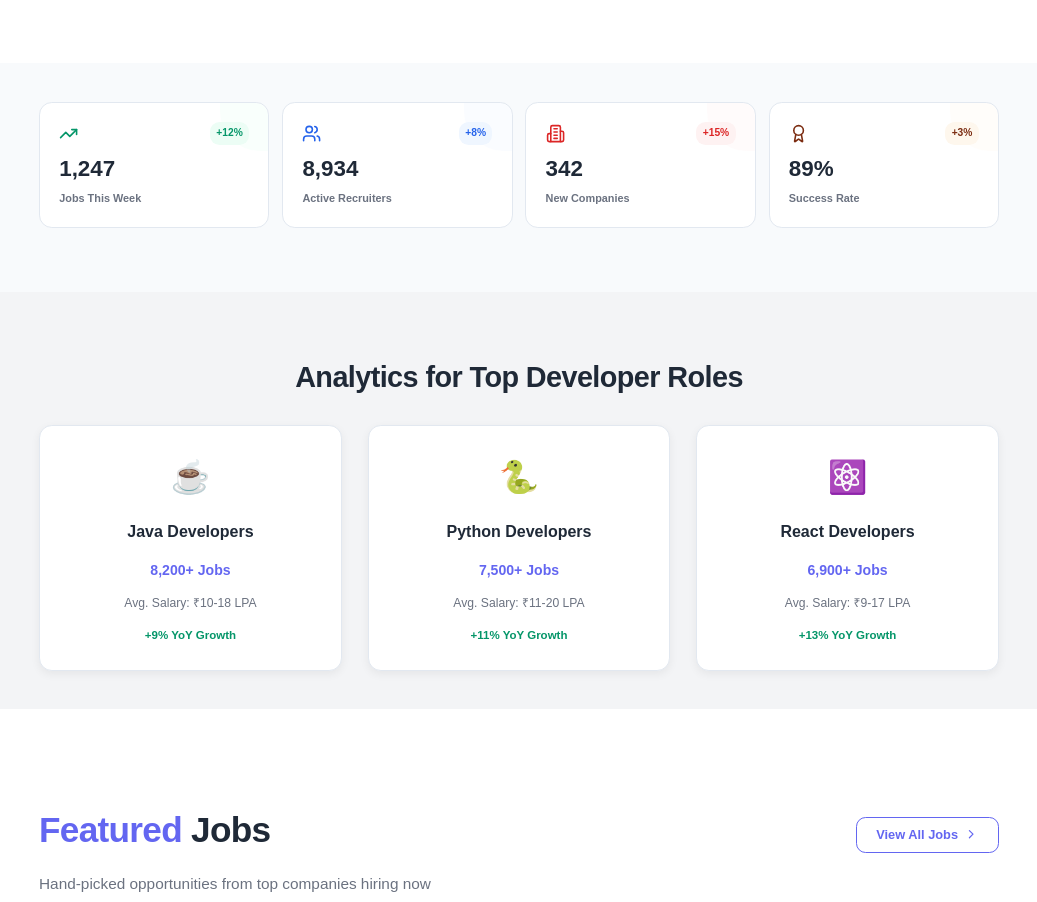
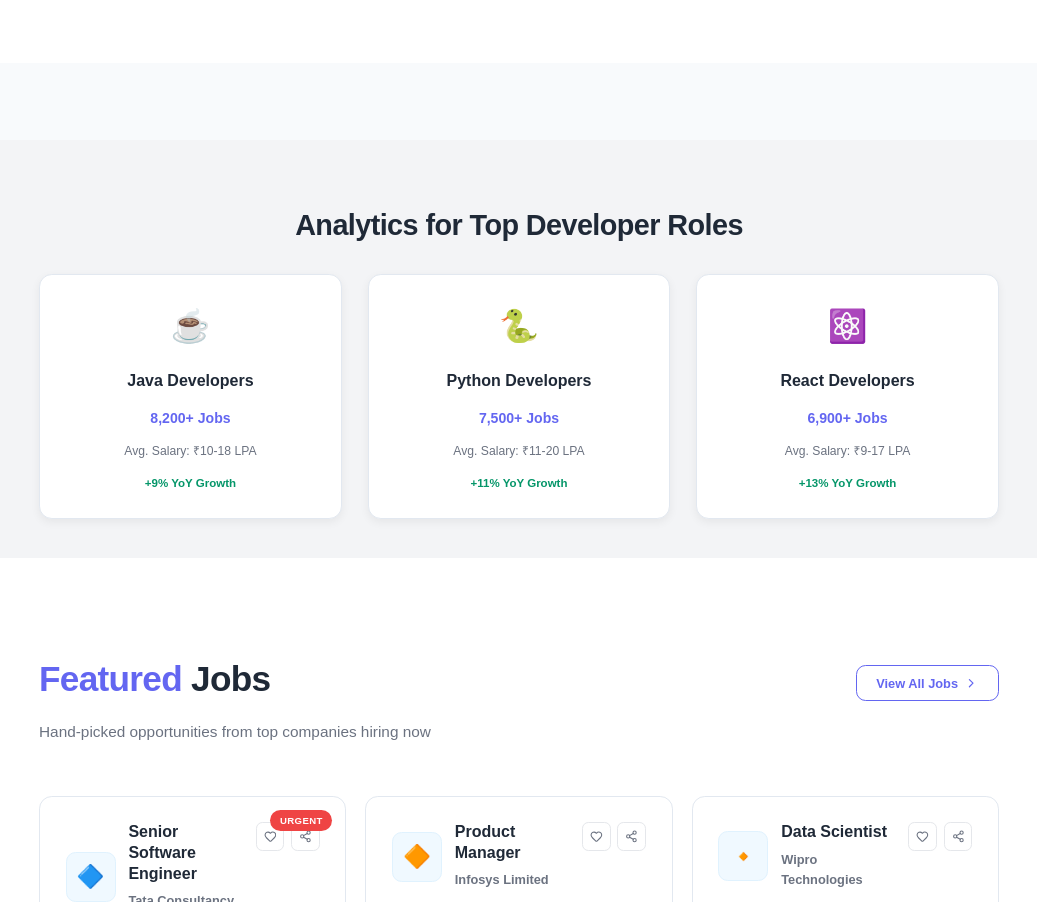
Before and after one commit to AdminVelesium/TOC, a React (Vite) app: page / in a window 1280 px wide. Shown: the part 1473-2375 px from the top of the page, without its empty margins (121-1158 px from the left). Built offline with nearby package versions, Linux system fonts and the light colour scheme; a web font is replaced by a local one.

Commit message:
Update Homepage.jsx

```diff
--- a/src/components/Homepage/Homepage.jsx
+++ b/src/components/Homepage/Homepage.jsx
@@ -967,134 +967,7 @@ export default function JobPortalHomepage() {
                         padding: "0 1rem",
                     }}
                 >
-                    {/* Dashboard Analytics Cards */}
-                    <div
-                        style={{
-                            display: "grid",
-                            gridTemplateColumns: window.innerWidth < 768 ? "repeat(2, 1fr)" : "repeat(4, 1fr)",
-                            gap: "1rem",
-                            marginBottom: "2rem",
-                        }}
-                    >
-                        {[
-                            {
-                                icon: <TrendingUp size={24} color="#059669" />,
-                                label: "Jobs This Week",
-                                value: "1,247",
-                                change: "+12%",
-                                bgColor: "#ecfdf5",
-                                textColor: "#059669"
-                            },
-                            {
-                                icon: <Users size={24} color="#2563eb" />,
-                                label: "Active Recruiters",
-                                value: "8,934",
-                                change: "+8%",
-                                bgColor: "#eff6ff",
-                                textColor: "#2563eb"
-                            },
-                            {
-                                icon: <Building2 size={24} color="#dc2626" />,
-                                label: "New Companies",
-                                value: "342",
-                                change: "+15%",
-                                bgColor: "#fef2f2",
-                                textColor: "#dc2626"
-                            },
-                            {
-                                icon: <Award size={24} color="#7c2d12" />,
-                                label: "Success Rate",
-                                value: "89%",
-                                change: "+3%",
-                                bgColor: "#fef7ed",
-                                textColor: "#7c2d12"
-                            },
-                        ].map((card, index) => (
-                            <div
-                                key={index}
-                                style={{
-                                    backgroundColor: "white",
-                                    padding: "1.5rem",
-                                    borderRadius: "16px",
-                                    border: "1px solid #e2e8f0",
-                                    position: "relative",
-                                    overflow: "hidden",
-                                    transition: "all 0.3s ease",
-                                    cursor: "pointer",
-                                }}
-                                onMouseEnter={(e) => {
-                                    e.target.style.transform = "translateY(-4px)"
-                                    e.target.style.boxShadow = "0 10px 25px rgba(0,0,0,0.1)"
-                                    e.target.style.borderColor = card.textColor
-                                }}
-                                onMouseLeave={(e) => {
-                                    e.target.style.transform = "translateY(0)"
-                                    e.target.style.boxShadow = "none"
-                                    e.target.style.borderColor = "#e2e8f0"
-                                }}
-                            >
-                                <div
-                                    style={{
-                                        position: "absolute",
-                                        top: 0,
-                                        right: 0,
-                                        width: "60px",
-                                        height: "60px",
-                                        backgroundColor: card.bgColor,
-                                        borderRadius: "0 16px 0 50px",
-                                        opacity: 0.3,
-                                    }}
-                                />
-                                <div
-                                    style={{
-                                        display: "flex",
-                                        alignItems: "center",
-                                        justifyContent: "space-between",
-                                        marginBottom: "0.5rem",
-                                        position: "relative",
-                                        zIndex: 1,
-                                    }}
-                                >
-                                    {card.icon}
-                                    <span
-                                        style={{
-                                            fontSize: "0.8rem",
-                                            color: card.textColor,
-                                            backgroundColor: card.bgColor,
-                                            padding: "0.25rem 0.5rem",
-                                            borderRadius: "12px",
-                                            fontWeight: "600",
-                                        }}
-                                    >
-                                        {card.change}
-                                    </span>
-                                </div>
-                                <div
-                                    style={{
-                                        fontSize: "1.75rem",
-                                        fontWeight: "800",
-                                        color: "#1f2937",
-                                        marginBottom: "0.25rem",
-                                        position: "relative",
-                                        zIndex: 1,
-                                    }}
-                                >
-                                    {card.value}
-                                </div>
-                                <div
-                                    style={{
-                                        fontSize: "0.85rem",
-                                        color: "#6b7280",
-                                        fontWeight: "600",
-                                        position: "relative",
-                                        zIndex: 1,
-                                    }}
-                                >
-                                    {card.label}
-                                </div>
-                            </div>
-                        ))}
-                    </div>
+
                 </div>
             </section>
 
```
